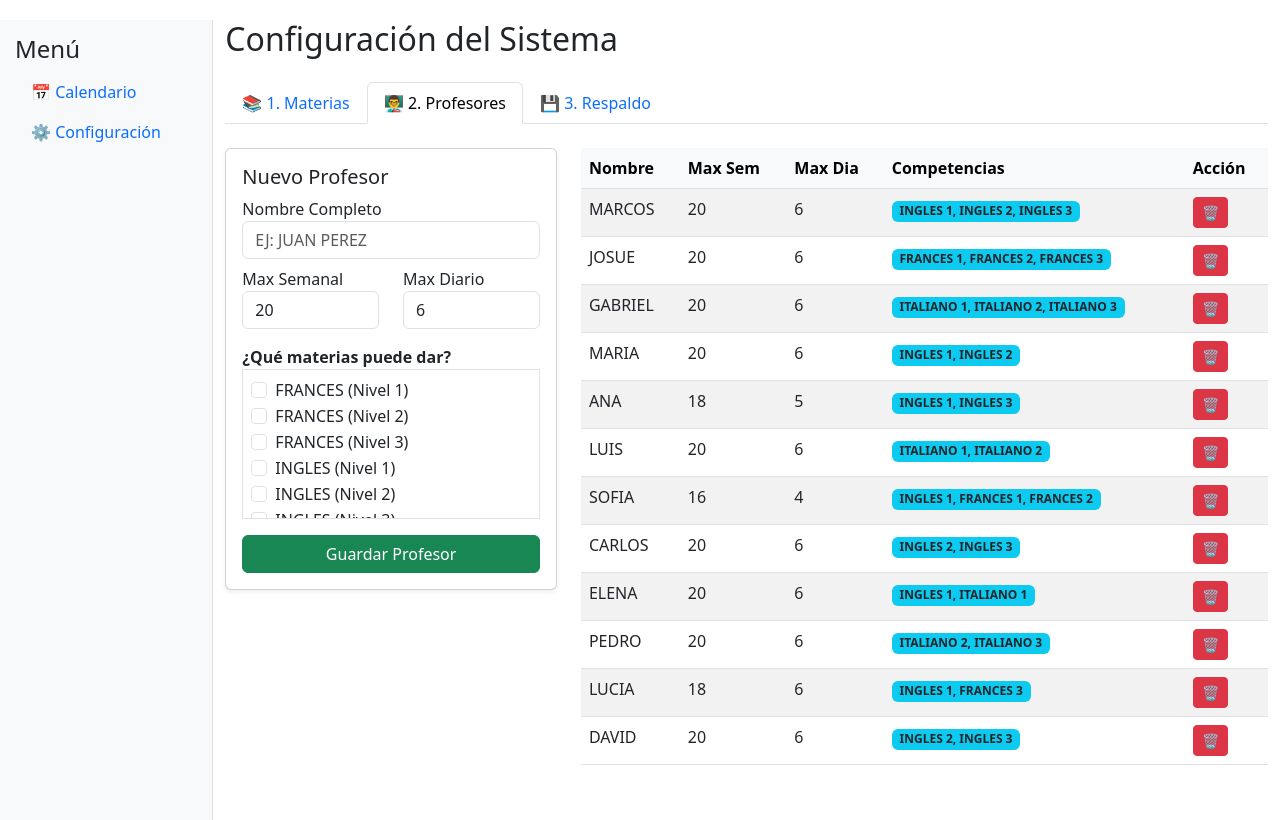
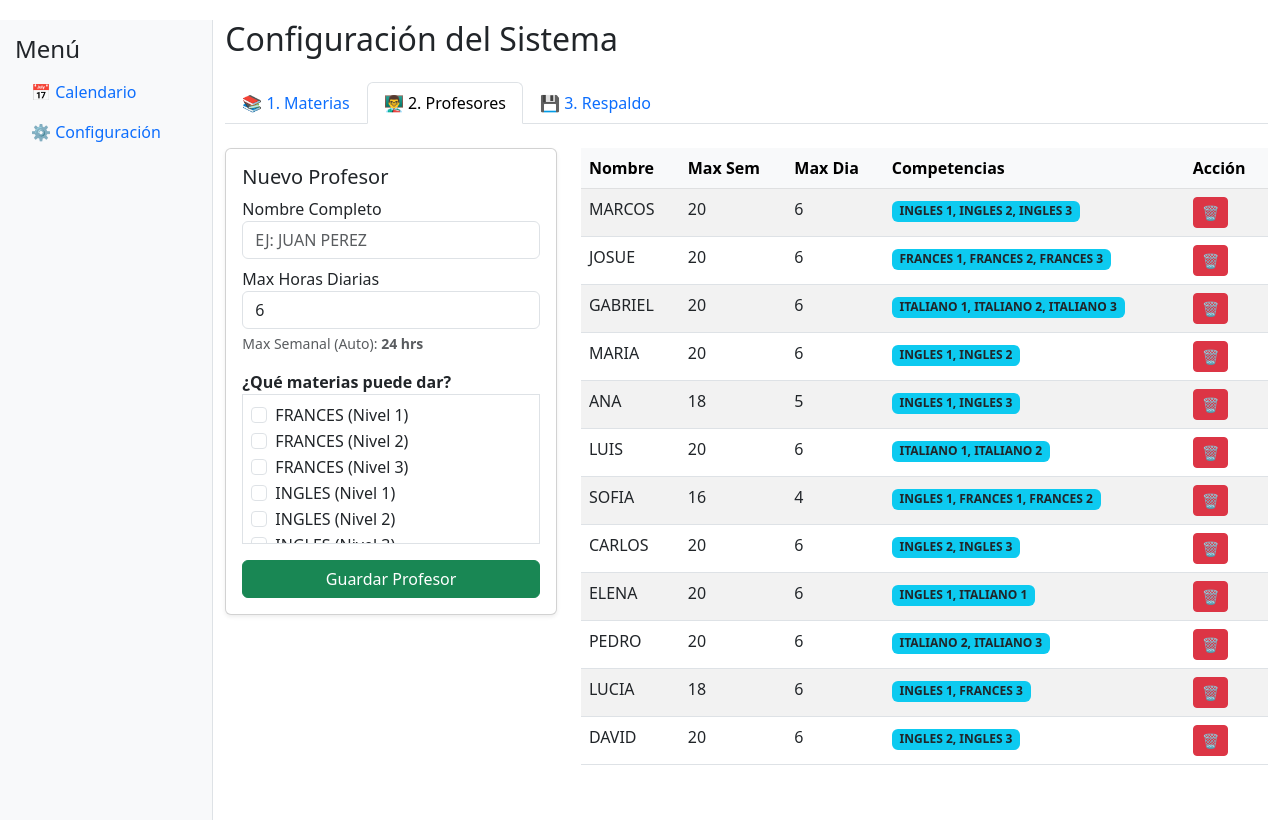
Before and after one commit to GAOT539/Generador-Horarios-py, a Flask app: page /config in a window 1280 px wide, after a click on "👨‍🏫 2. Profesores". Run offline with Flask 3, Linux system fonts and the light colour scheme; data comes from the database, SQL or seed files in the repository; both versions use the stored data as it was after the commit; some libraries are stand-ins or nearby versions.

Commit message:
Refactor: actualizar mensajes y lógica en la generación de horarios, mejorar formulario de profesor y cálculo automático de horas

```diff
--- a/app/templates/config.html
+++ b/app/templates/config.html
@@ -67,18 +67,35 @@
                     <div class="card p-3 shadow-sm">
                         <h5>Nuevo Profesor</h5>
                         <form @submit.prevent="guardarProfesor">
+
                             <label>Nombre Completo</label>
-                            <input type="text" v-model="formProfe.nombre" class="form-control mb-2" placeholder="Ej: JUAN PEREZ" style="text-transform: uppercase;" @input="validarNombreProfe" required>
-                            <div class="row">
-                                <div class="col-6">
-                                    <label>Max Semanal</label>
-                                    <input type="number" v-model="formProfe.max_horas_semana" class="form-control mb-2" min="10" max="80">
-                                </div>
-                                <div class="col-6">
-                                    <label>Max Diario</label>
-                                    <input type="number" v-model="formProfe.max_horas_dia" class="form-control mb-2" min="2" max="20">
+                            <input
+                                type="text"
+                                v-model="formProfe.nombre"
+                                class="form-control mb-2"
+                                placeholder="Ej: JUAN PEREZ"
+                                style="text-transform: uppercase;"
+                                @input="validarNombreProfe"
+                                required
+                            >
+
+                            <div class="row mb-2">
+                                <div class="col-12">
+                                    <label>Max Horas Diarias</label>
+                                    <input
+                                        type="number"
+                                        v-model="formProfe.max_horas_dia"
+                                        class="form-control"
+                                        min="2"
+                                        max="20"
+                                        required
+                                    >
+                                    <small class="text-muted d-block mt-1">
+                                        Max Semanal (Auto): <strong>[[ formProfe.max_horas_dia * 4 ]] hrs</strong>
+                                    </small>
                                 </div>
                             </div>
+
                             <label class="fw-bold mt-2">¿Qué materias puede dar?</label>
                             <div class="border p-2 mb-3" style="max-height: 150px; overflow-y: auto;">
                                 <div v-if="materias_list.length === 0" class="text-muted small">Crea materias primero.</div>
@@ -87,10 +104,12 @@
                                     <label class="form-check-label">[[ m.nombre ]] (Nivel [[ m.nivel ]])</label>
                                 </div>
                             </div>
+
                             <button class="btn btn-success w-100">Guardar Profesor</button>
                         </form>
                     </div>
                 </div>
+
                 <div class="col-md-8">
                     <table class="table table-striped table-hover">
                         <thead class="table-light"><tr><th>Nombre</th><th>Max Sem</th><th>Max Dia</th><th>Competencias</th><th>Acción</th></tr></thead>
@@ -123,7 +142,6 @@
                         </div>
                     </div>
                 </div>
-
                 <div class="col-md-5">
                     <div class="card shadow border-warning">
                         <div class="card-header bg-warning text-dark">
@@ -154,7 +172,8 @@
             return {
                 materias_list: [], profesores_list: [],
                 nuevaMateria: { nombre: '', nivel: 1, cantidad: 1 },
-                formProfe: { nombre: '', max_horas_semana: 20, max_horas_dia: 6, materias_ids: [] }
+                // Inicializamos en 6 horas diarias por defecto (24 semanales)
+                formProfe: { nombre: '', max_horas_dia: 6, materias_ids: [] }
             }
         },
         mounted() { this.cargarTodo(); },
@@ -172,7 +191,6 @@
                 } catch (e) { console.error(e); }
             },
 
-            // --- MATERIAS & PROFES (Lógica sin cambios) ---
             async crearMateria() {
                 if(!this.nuevaMateria.nombre) return;
                 this.nuevaMateria.nombre = this.nuevaMateria.nombre.toUpperCase();
@@ -182,16 +200,33 @@
             },
             async borrarMateria(id) { if(await this.confirmDelete()) { await fetch('/api/materias?id='+id, {method:'DELETE'}); this.cargarTodo(); } },
             validarNombreProfe() { this.formProfe.nombre = this.formProfe.nombre.replace(/[^a-zA-ZñÑáéíóúÁÉÍÓÚ\s]/g, ''); },
+
             async guardarProfesor() {
+                // CAMBIO: Cálculo automático
+                const hDia = this.formProfe.max_horas_dia;
+                const hSem = hDia * 4; // Lunes a Jueves
+
+                if (hDia < 2 || hDia > 20) { this.showError("Horas diarias deben ser entre 2 y 20."); return; }
                 if(this.formProfe.materias_ids.length===0) { this.showError("Selecciona materias"); return; }
+
                 this.formProfe.nombre = this.formProfe.nombre.toUpperCase();
-                const res = await fetch('/api/profesores', { method: 'POST', headers: {'Content-Type': 'application/json'}, body: JSON.stringify(this.formProfe) });
-                if(res.ok) { this.formProfe.nombre=''; this.formProfe.materias_ids=[]; this.cargarTodo(); this.showSuccess('Profesor OK'); }
+
+                // Preparamos el objeto para enviar (agregando la calculada)
+                const payload = {
+                    ...this.formProfe,
+                    max_horas_semana: hSem
+                };
+
+                const res = await fetch('/api/profesores', { method: 'POST', headers: {'Content-Type': 'application/json'}, body: JSON.stringify(payload) });
+                if(res.ok) {
+                    this.formProfe.nombre=''; this.formProfe.materias_ids=[];
+                    this.cargarTodo(); this.showSuccess('Profesor OK');
+                }
                 else { this.showError("Error al guardar"); }
             },
             async borrarProfesor(id) { if(await this.confirmDelete()) { await fetch('/api/profesores/'+id, {method:'DELETE'}); this.cargarTodo(); } },
 
-            // --- LÓGICA DE RESPALDO (NUEVA) ---
+            // --- LÓGICA DE RESPALDO (MEJORADA) ---
             async subirRespaldo() {
                 const file = this.$refs.fileInput.files[0];
                 if (!file) return;
```
Also changed, not shown: app/engine/solver.py (+26 -27 lines), README.md, data/horarios.db, 2 other files.
